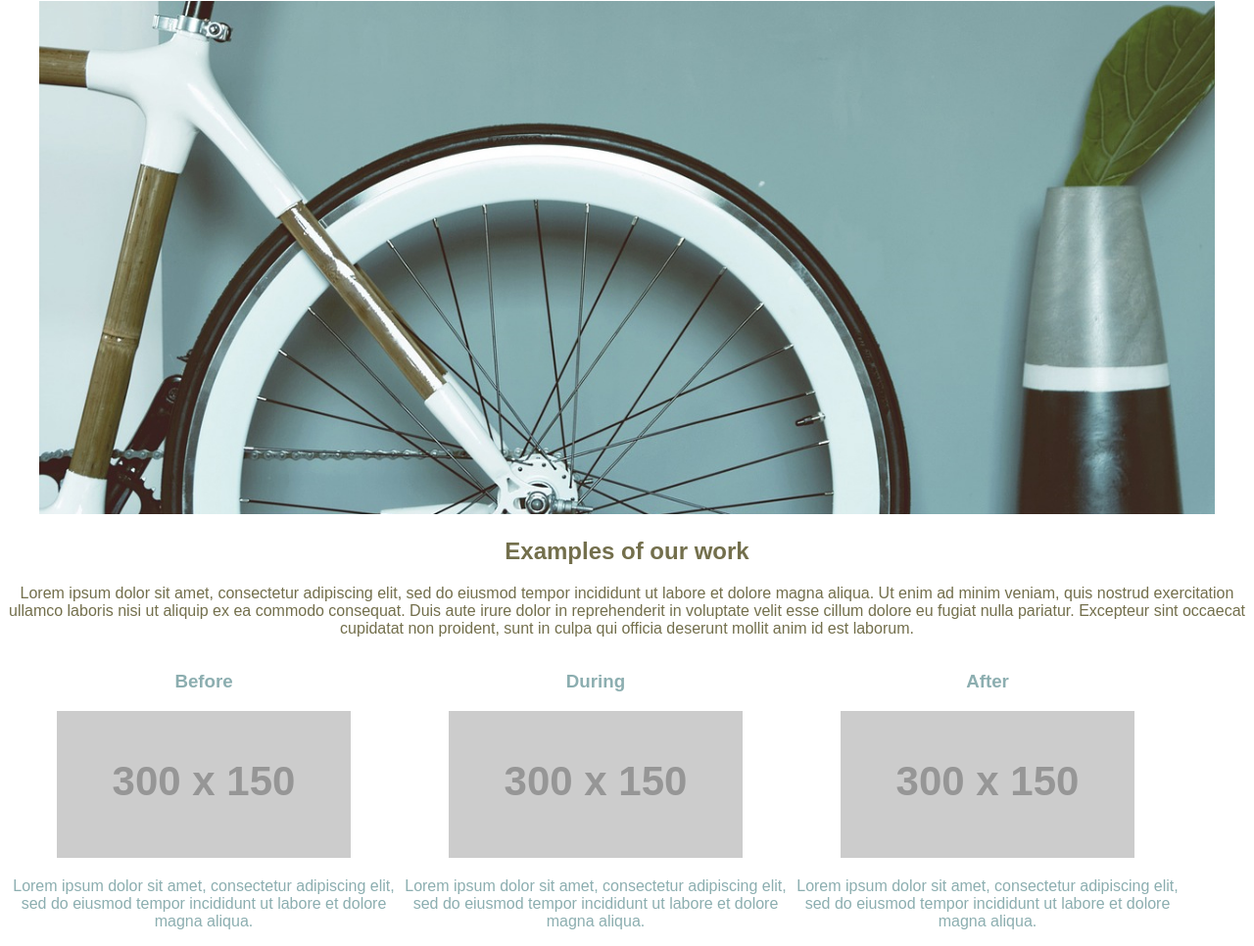
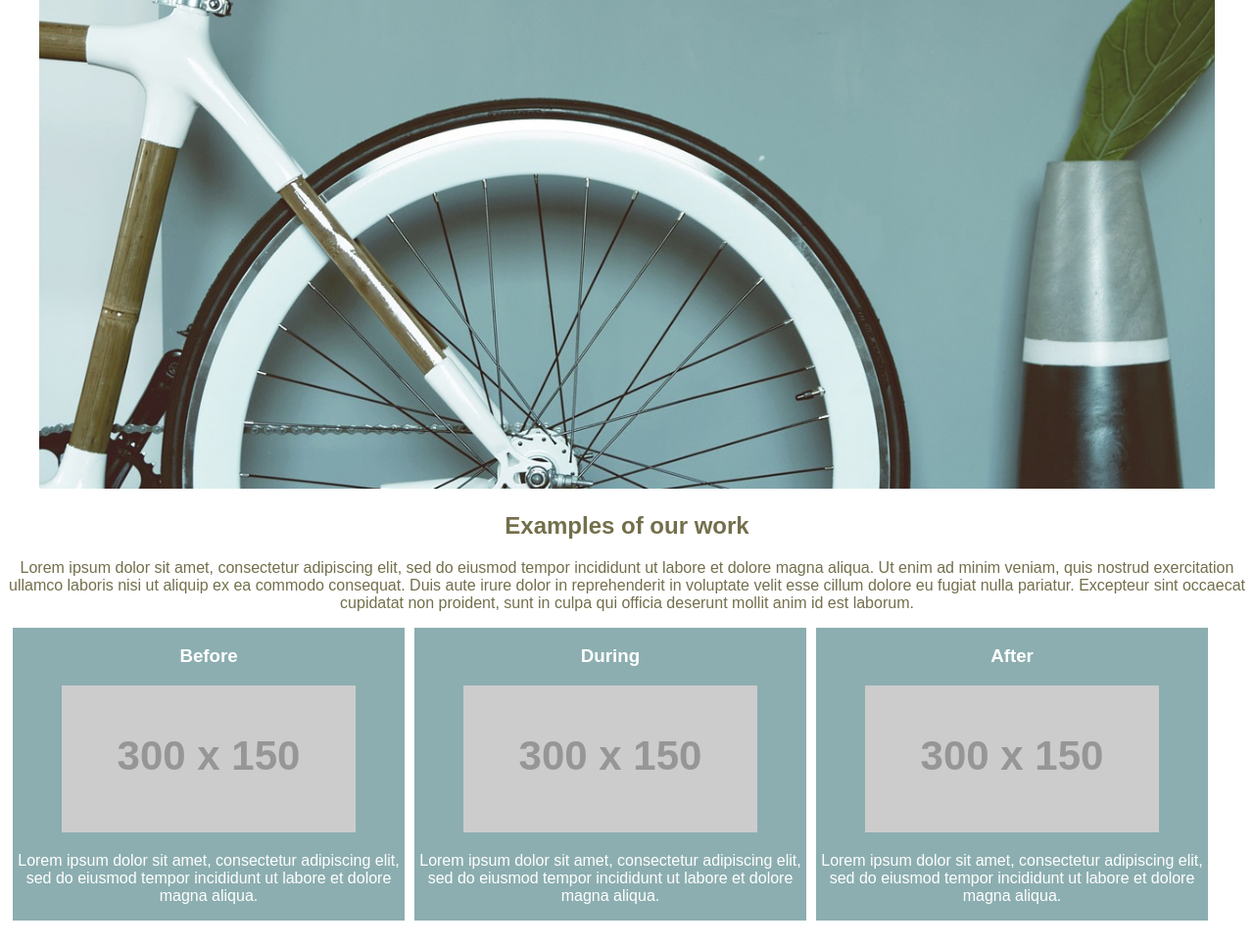
Before and after one commit to jnej/interior-decorator, a plain HTML site: page index.html in a window 1280 px wide. Shown: the part 105-1071 px from the top of the page at 98% size. After the commit the page ends 1045 px from the top, so only its background shows below. Drawn offline with Linux system fonts and the light colour scheme; placeholder pictures from the web are drawn by us.

Commit message:
add margins and background colour to each column.

```diff
--- a/css/styles.css
+++ b/css/styles.css
@@ -4,12 +4,37 @@
   text-align: center;
 }
 
-.columns {
+.column1 {
   width: 400px;
   float: left;
   text-align: center;
   font-family: sans-serif;
-  color: #8caeb0;
+  background-color: #8caeb0;
+  color: #ffffff;
+  margin-left: 5px;
+  margin-right: 5px;
+}
+
+.column2 {
+  width: 400px;
+  float: left;
+  text-align: center;
+  font-family: sans-serif;
+  background-color: #8caeb0;
+  color: #ffffff;
+  margin-left: 5px;
+  margin-right: 5px;
+}
+
+.column3 {
+  width: 400px;
+  float: left;
+  text-align: center;
+  font-family: sans-serif;
+  background-color: #8caeb0;
+  color: #ffffff;
+  margin-left: 5px;
+  margin-right:5px;
 }
 
 img.main {
--- a/index.html
+++ b/index.html
@@ -2,7 +2,7 @@
 <html>
   <head>
     <link href= "css/styles.css" rel= "stylesheet" type= "text/css">
-    <tilte>Interior Decorator</title>
+    <title>Interior Decorator</title>
   </head>
 
   <body>
@@ -13,17 +13,17 @@
       <p>Lorem ipsum dolor sit amet, consectetur adipiscing elit, sed do eiusmod tempor incididunt ut labore et dolore magna aliqua. Ut enim ad minim veniam, quis nostrud exercitation ullamco laboris nisi ut aliquip ex ea commodo consequat. Duis aute irure dolor in reprehenderit in voluptate velit esse cillum dolore eu fugiat nulla pariatur. Excepteur sint occaecat cupidatat non proident, sunt in culpa qui officia deserunt mollit anim id est laborum.</p>
     </div>
 
-    <div class= "columns">
+    <div class= "column1">
     <h3>Before</h3>
       <img src= "https://placehold.it/300x150" alt= "*">
       <p>Lorem ipsum dolor sit amet, consectetur adipiscing elit, sed do eiusmod tempor incididunt ut labore et dolore magna aliqua.</p>
     </div>
-    <div class= "columns">
+    <div class= "column2">
     <h3>During</h3>
       <img src= "https://placehold.it/300x150" alt= "*">
       <p>Lorem ipsum dolor sit amet, consectetur adipiscing elit, sed do eiusmod tempor incididunt ut labore et dolore magna aliqua.</p>
     </div>
-    <div class= "columns">
+    <div class= "column3">
     <h3>After</h3>
       <img src= "https://placehold.it/300x150" alt= "*">
       <p>Lorem ipsum dolor sit amet, consectetur adipiscing elit, sed do eiusmod tempor incididunt ut labore et dolore magna aliqua.</p>
```
Also changed, not shown: 1 other file.
